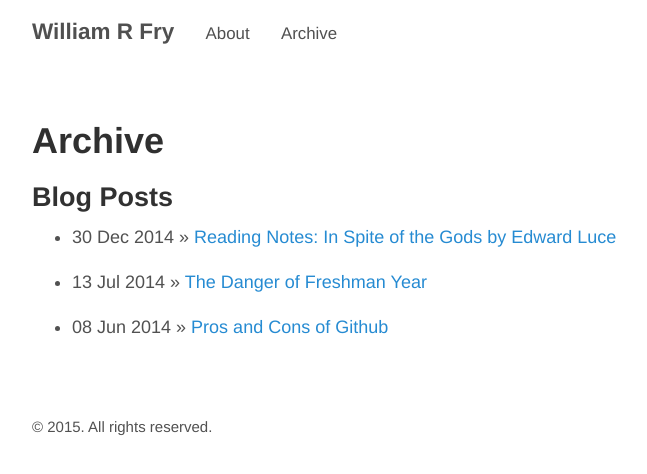
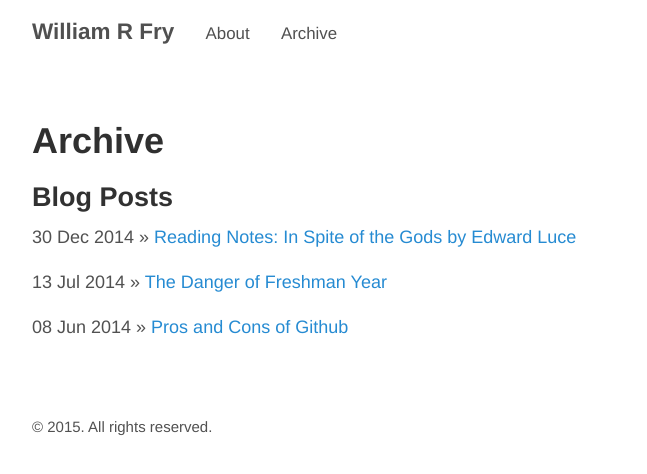
Before and after one commit to Audace/audace.github.io, a Jekyll site: the page built from archive.md, in a window 1280 px wide. Shown: the top 474 px of the page, without its empty margins (293-940 px from the left). Built offline with Jekyll 4.4.1, drawn with Linux system fonts in a browser that asks for light colours.

Commit message:
Remove bullets on archive

```diff
--- a/archive.md
+++ b/archive.md
@@ -6,5 +6,5 @@ title: Archive
 ## Blog Posts
 
 {% for post in site.posts %}
-  * {{ post.date | date_to_string }} &raquo; [ {{ post.title }} ]({{ post.url }})
+  {{ post.date | date_to_string }} &raquo; [ {{ post.title }} ]({{ post.url }})
 {% endfor %}
```
